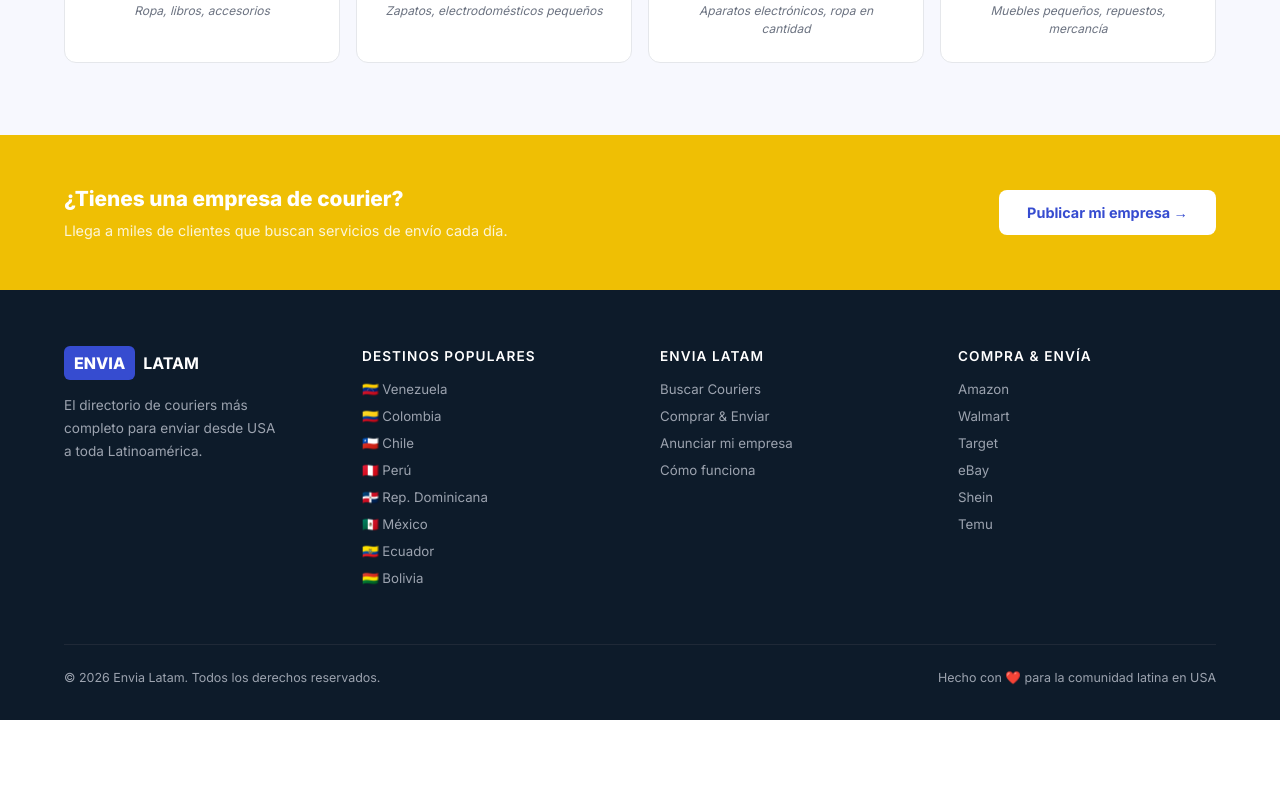
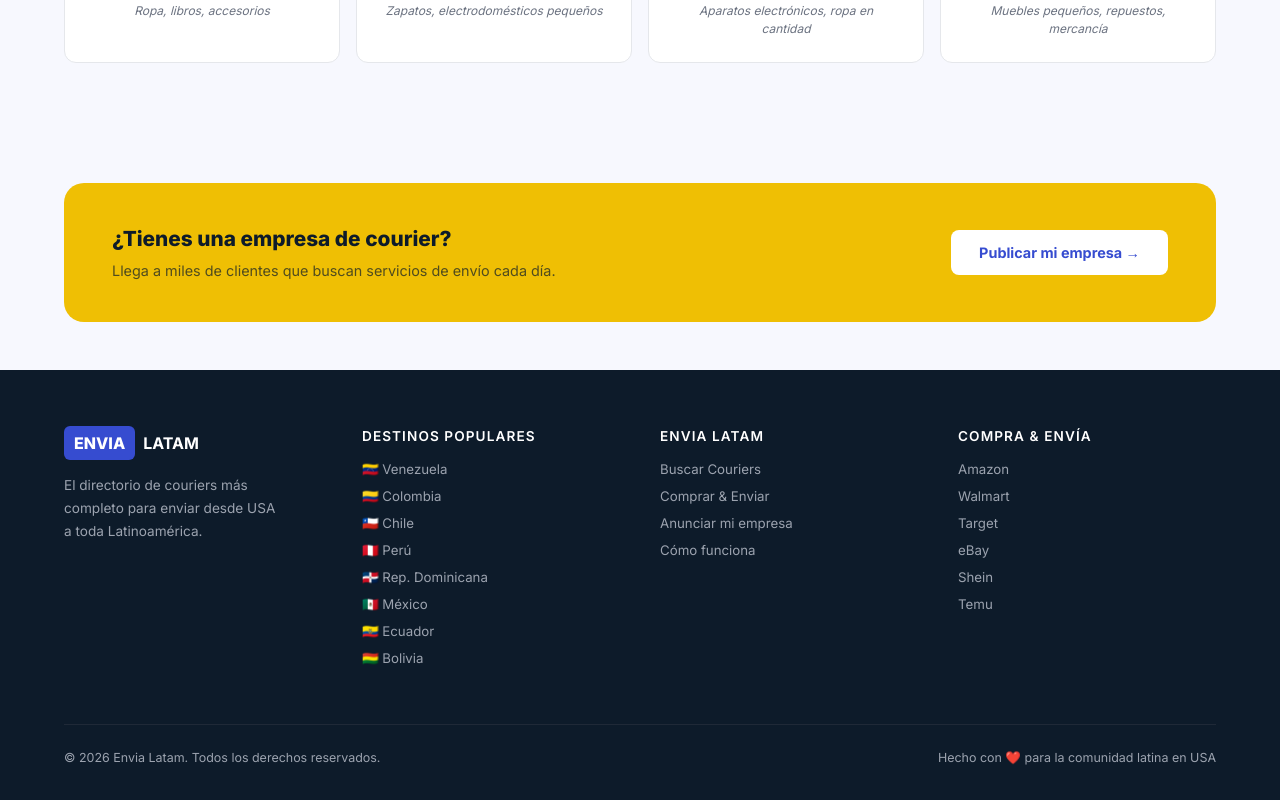
Before and after one commit to EtailReady/envia-latam, a Next.js app: page / in a window 1280 px wide. Shown: the part 3949-4749 px from the top of the page. Before the commit the page ends 4669 px from the top, so only its background shows below. Built offline with nearby package versions, Linux system fonts and the light colour scheme.

Commit message:
fix: CTA banner contained in 1200px container with rounded corners

```diff
--- a/app/page.tsx
+++ b/app/page.tsx
@@ -198,15 +198,17 @@ export default function HomePage() {
       </section>
 
       {/* ── CTA FOR COURIERS ── */}
-      <section className="section-sm" style={{ background: 'var(--accent)', }}>
-        <div className="container" style={{ display: 'flex', alignItems: 'center', justifyContent: 'space-between', flexWrap: 'wrap', gap: '24px' }}>
-          <div>
-            <h3 style={{ fontSize: '1.3rem', fontWeight: 800, color: 'white', marginBottom: '6px' }}>¿Tienes una empresa de courier?</h3>
-            <p style={{ color: 'rgba(255,255,255,0.85)', fontSize: '0.9rem' }}>Llega a miles de clientes que buscan servicios de envío cada día.</p>
+      <section className="section-sm" style={{ background: 'var(--bg)' }}>
+        <div className="container">
+          <div style={{ background: 'var(--accent)', borderRadius: '20px', padding: '40px 48px', display: 'flex', alignItems: 'center', justifyContent: 'space-between', flexWrap: 'wrap', gap: '24px' }}>
+            <div>
+              <h3 style={{ fontSize: '1.3rem', fontWeight: 800, color: 'var(--dark)', marginBottom: '6px' }}>¿Tienes una empresa de courier?</h3>
+              <p style={{ color: 'rgba(13,27,42,0.7)', fontSize: '0.9rem' }}>Llega a miles de clientes que buscan servicios de envío cada día.</p>
+            </div>
+            <Link href="/anunciate" className="anunciate-cta-btn">
+              Publicar mi empresa →
+            </Link>
           </div>
-          <Link href="/anunciate" className="anunciate-cta-btn">
-            Publicar mi empresa →
-          </Link>
         </div>
       </section>
     </>
```
